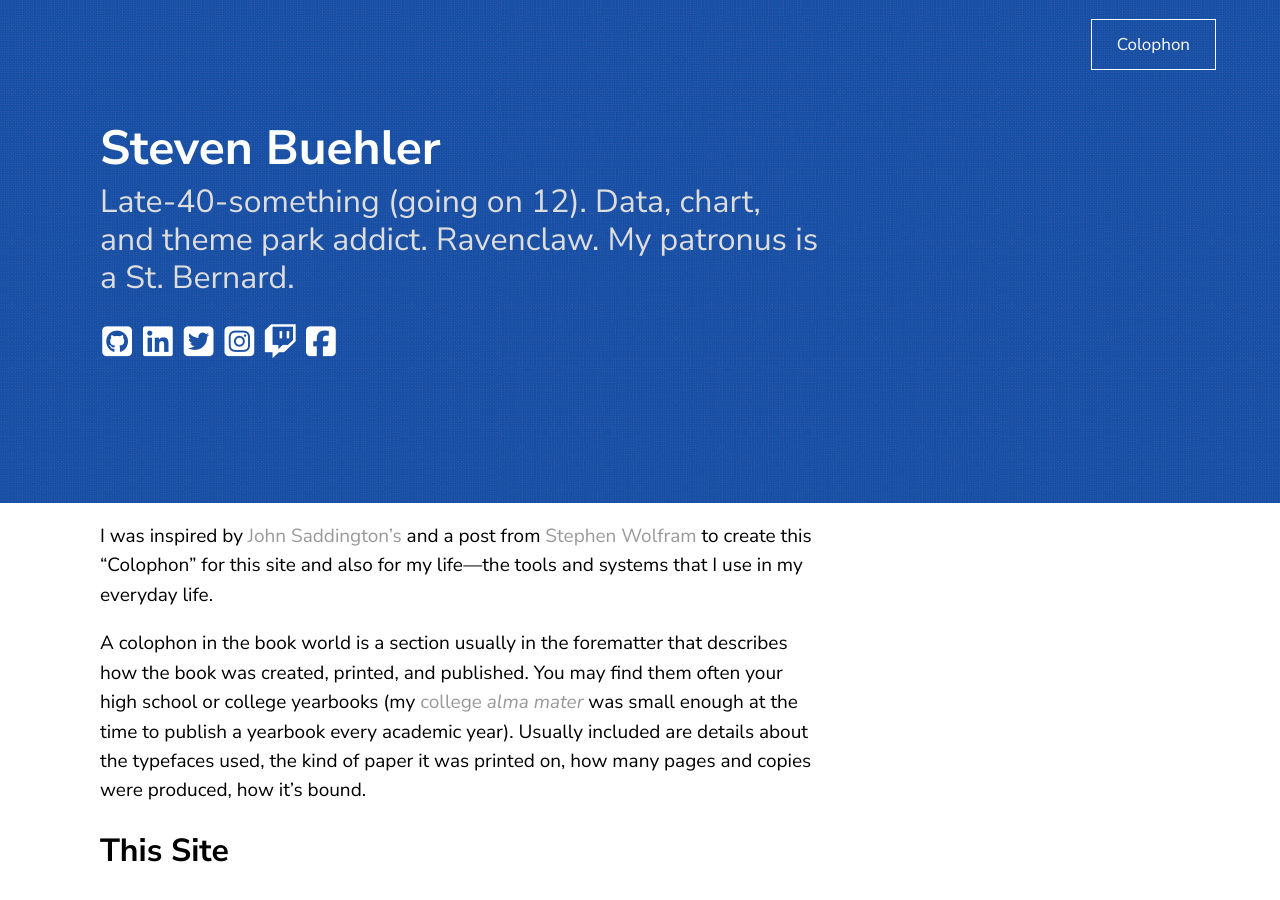
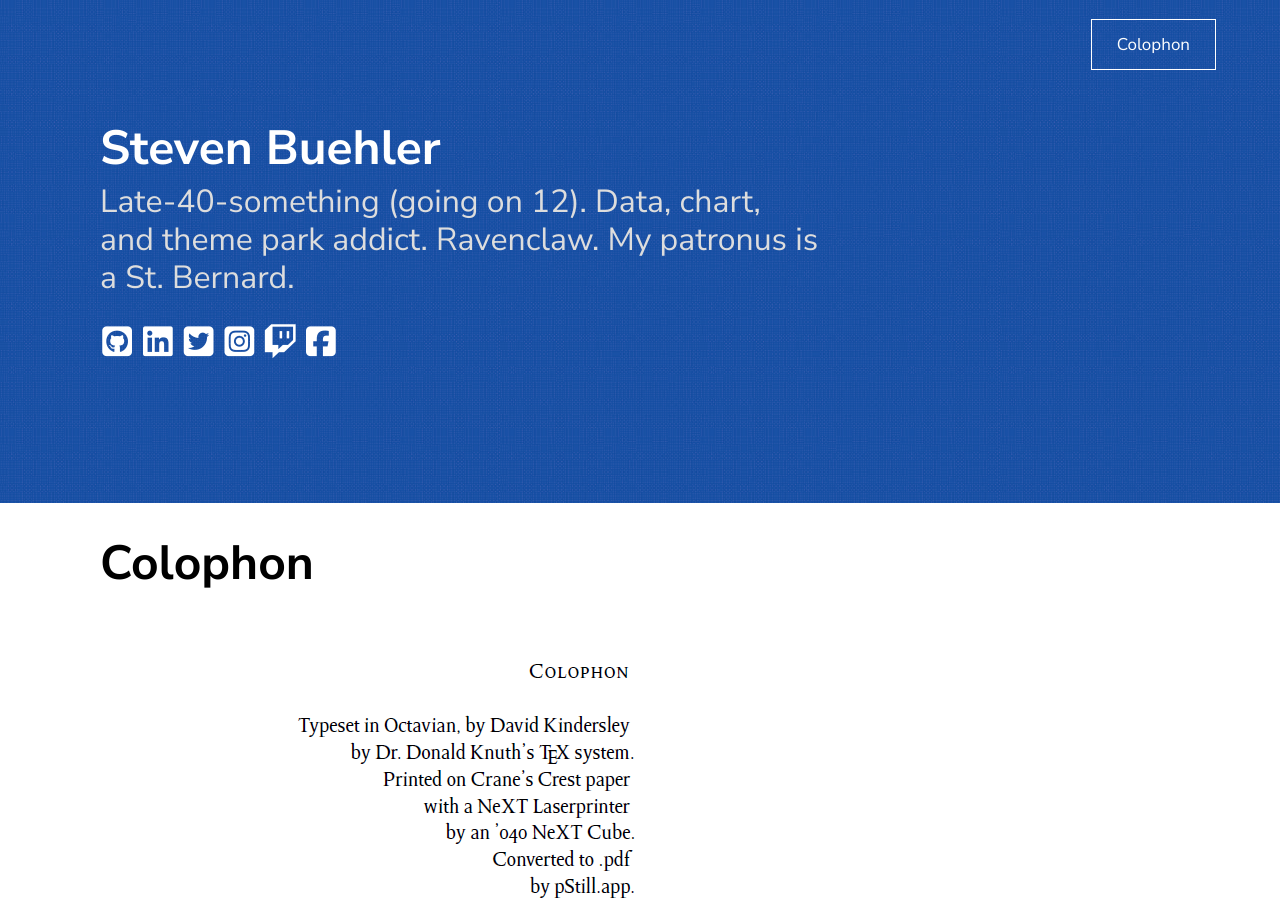
Before and after one commit to stevenbuehler/stevenbuehler.github.io, a Jekyll site: the page built from colophon.md, in a window 1280 px wide and 900 px high. Built offline with Jekyll 4.4.1, drawn with Linux system fonts in a browser that asks for light colours; nearby versions of some CDN libraries.

Commit message:
added image and title to Colophon

```diff
--- a/colophon.md
+++ b/colophon.md
@@ -3,6 +3,10 @@ layout: page
 title: Colophon
 date: 2020-08-01
 ---
+
+# Colophon
+
+<img src="/images/colophon.png" style="text-align: center" />
 
 I was inspired by [John Saddington's](https://john.do/colophon) and a post from [Stephen Wolfram](https://writings.stephenwolfram.com/2019/02/seeking-the-productive-life-some-details-of-my-personal-infrastructure/) to create this "Colophon" for this site and also for my life&mdash;the tools and systems that I use in my everyday life.
 
```
Also changed, not shown: images/colophon.png (added).
